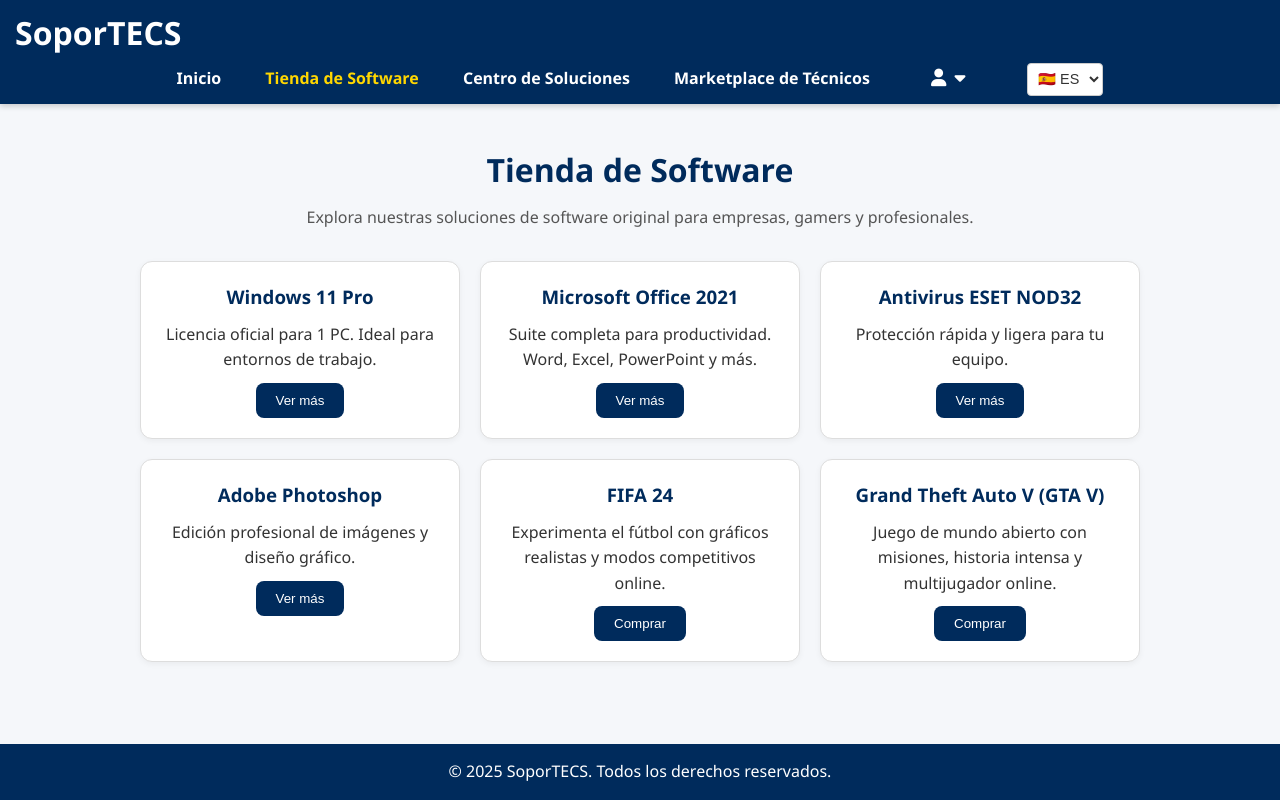
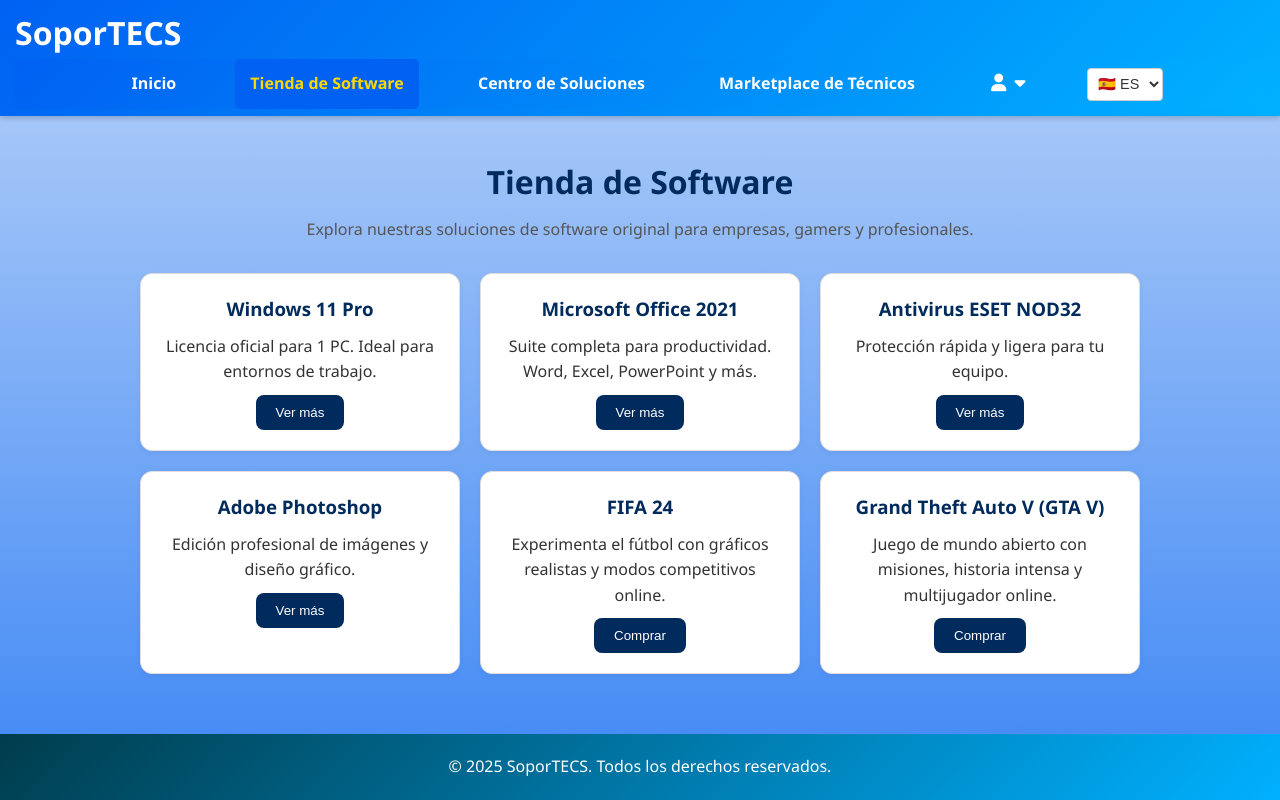
Before and after one commit to Alexisrock888/SoporTECS, a plain HTML site: page store.html in a window 1280 px wide. Drawn offline with Linux system fonts and the light colour scheme.

Commit message:
Mejora visual y integracion de URLs

```diff
--- a/store-main.html
+++ b/store-main.html
@@ -6,37 +6,49 @@
     <div class="product-card">
       <h3>Windows 11 Pro</h3>
       <p>Licencia oficial para 1 PC. Ideal para entornos de trabajo.</p>
+      <a href="https://activatusoftware.com/producto/windows-11-pro/?gad_source=1&gad_campaignid=21846482840&gbraid=0AAAAApJlyGKCs7ozSCdhzZOZLaKdC4cPz&gclid=CjwKCAjw24vBBhABEiwANFG7yy1qR7QjSmGArit7huQXQ2i8C0EWDKxvlV6Vs3guZFAP-RAjeFOfcxoCdwEQAvD_BwE" target="_blank">
         <button class="btn-comprar">Ver más</button>
+      </a>
     </div>
 
     <div class="product-card">
       <h3>Microsoft Office 2021</h3>
       <p>Suite completa para productividad. Word, Excel, PowerPoint y más.</p>
+      <a href="https://buhodigitalcol.com/office-2021-proplus/?gad_source=1&gad_campaignid=22495165098&gclid=CjwKCAjw24vBBhABEiwANFG7y5gs0yMU455dD2t65K2ThKKMb5Xfwxk22qubxN2cUmi6agHQ-bQnVBoCw5UQAvD_BwE" target="_blank">
         <button class="btn-comprar">Ver más</button>
+      </a>
     </div>
 
     <div class="product-card">
       <h3>Antivirus ESET NOD32</h3>
       <p>Protección rápida y ligera para tu equipo.</p>
+      <a href="https://www.mercadolibre.com.co/antivirus-eset-internet-security-1-ano-1-dispositivo/p/MCO43842091?pdp_filters=item_id%3AMCO2772386992&from=gshop&matt_tool=52989750&matt_word=&matt_source=google&matt_campaign_id=22126928792&matt_ad_group_id=173140663843&matt_match_type=&matt_network=g&matt_device=c&matt_creative=729917879960&matt_keyword=&matt_ad_position=&matt_ad_type=pla&matt_merchant_id=735127761&matt_product_id=MCO43842091-product&matt_product_partition_id=2393412724252&matt_target_id=aud-1917943295180:pla-2393412724252&cq_src=google_ads&cq_cmp=22126928792&cq_net=g&cq_plt=gp&cq_med=pla&gad_source=1&gad_campaignid=22126928792&gclid=CjwKCAjw24vBBhABEiwANFG7ywdIvkKRabX1ZCVKf7XQeJ7PM-wCViluP3-kepPItIFQUCexhLNz2BoC0b0QAvD_BwE" target="_blank">
         <button class="btn-comprar">Ver más</button>
+      </a>
     </div>
 
     <div class="product-card">
       <h3>Adobe Photoshop</h3>
       <p>Edición profesional de imágenes y diseño gráfico.</p>
+      <a href="https://cambiosystem.com/tienda/licencia-adobe-photoshop-por-1-ano/?srsltid=AfmBOor94svZ-5qUFWfv0GCuCW_3YqdJCBZgSlvQNz88PB_U-dyCcxiRHCw" target="_blank">
         <button class="btn-comprar">Ver más</button>
+      </a>
     </div>
 
     <div class="product-card">
       <h3>FIFA 24</h3>
       <p>Experimenta el fútbol con gráficos realistas y modos competitivos online.</p>
+      <a href="https://juegosdigitalescolombia.com/productos/ea-sports-fc-24-ps4" target="_blank">
         <button class="btn-comprar">Comprar</button>
+      </a>
     </div>
 
     <div class="product-card">
       <h3>Grand Theft Auto V (GTA V)</h3>
       <p>Juego de mundo abierto con misiones, historia intensa y multijugador online.</p>
+      <a href="https://www.falabella.com.co/falabella-co/product/10476531/Grand-Theft-Auto-V-Premium/10476531?kid=shopp267fa&gad_source=4&gad_campaignid=21890928154&gclid=CjwKCAjw24vBBhABEiwANFG7y2Qazb32RTlPzeqVguwEpeC8ZIyMvMjv4R3E0ei3QPjCBGEPstJQ2BoCDSAQAvD_BwE" target="_blank">
         <button class="btn-comprar">Comprar</button>
+      </a>
     </div>
   </div>
 </section>
--- a/styles.css
+++ b/styles.css
@@ -567,3 +567,65 @@
   margin: 0 auto 20px;
   border-radius: 12px;
 }
+/* Header con nuevo gradiente */
+header {
+  background: linear-gradient(135deg, #0061f2, #00b0ff); /* Nuevo gradiente azul brillante */
+  color: #ffffff;
+}
+
+header .header-title {
+  font-size: 32px;
+  font-weight: bold;
+}
+
+/* Navegación con nuevo gradiente */
+.navbar {
+  background: linear-gradient(135deg, #0061f2, #00b0ff); /* Nuevo gradiente en la barra de navegación */
+}
+
+.nav-link {
+  color: #ffffff;
+  text-decoration: none;
+  padding: 12px 15px;
+  display: block;
+}
+
+.nav-link:hover,
+.nav-link.activo {
+  background-color: #0061f2; /* Un tono de azul brillante para hover */
+  border-radius: 5px;
+}
+
+/* Fondo con nuevo gradiente */
+body {
+  background: linear-gradient(180deg, #f4f7fb, #0061f2);
+  background-size: 200% 200%; /* Hacer el fondo más grande */
+  animation: gradientAnimation 5s ease infinite; /* Animación para un efecto más sutil */
+  color: #333333;
+  font-family: Arial, sans-serif;
+}
+
+@keyframes gradientAnimation {
+  0% { background-position: 0% 50%; }
+  50% { background-position: 100% 50%; }
+  100% { background-position: 0% 50%; }
+}
+
+/* Footer con nuevo gradiente */
+footer {
+  background: linear-gradient(135deg, #003d4d, #00b0ff); /* Degradado en footer con el nuevo color */
+  color: #ffffff;
+  padding: 20px 0;
+  text-align: center;
+}
+
+footer a {
+  color: #ffffff;
+  text-decoration: none;
+  padding: 5px 10px;
+}
+
+footer a:hover {
+  background-color: #0061f2; /* Tono de azul brillante para hover */
+  border-radius: 5px;
+}
```
Also changed, not shown: center-main.html (+6 -2 lines). Lines whose indentation alone changed are shown as unchanged.
